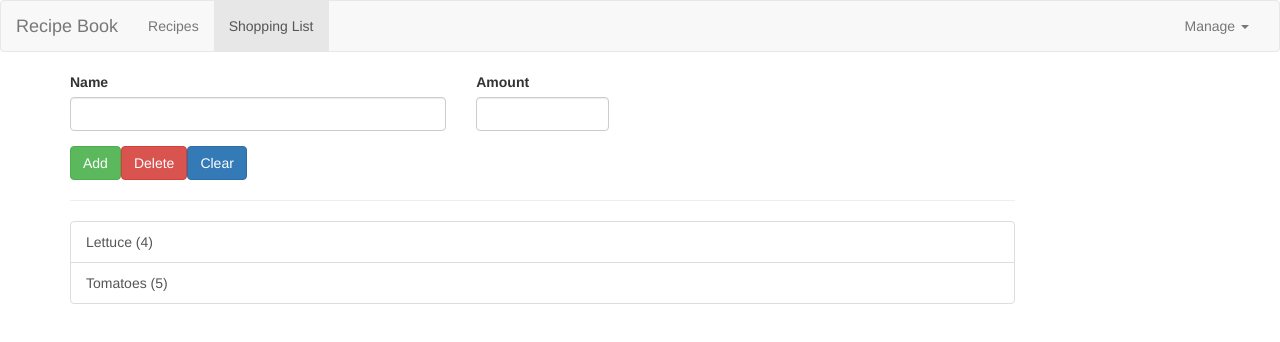
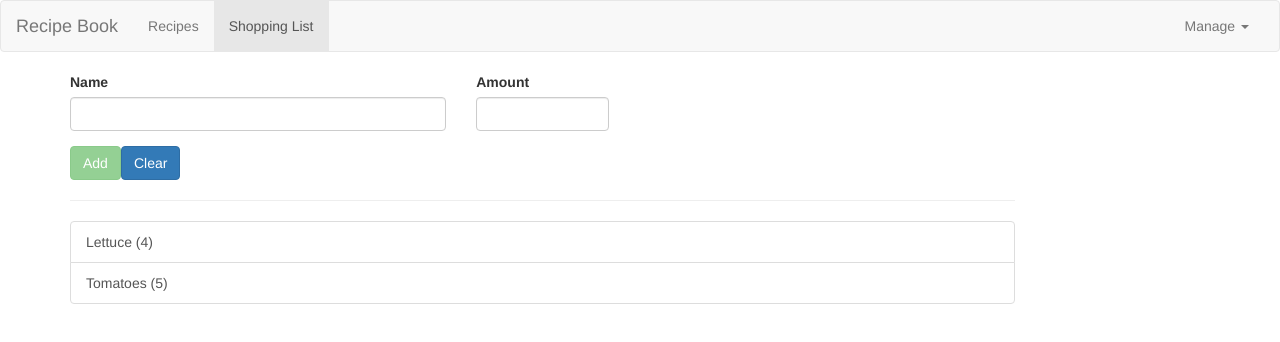
Before and after one commit to Carlos-F-Braga/Angular-Recipes-Shopping, an Angular app: page /shopping-list in a window 1280 px wide. Shown: the top 342 px of the page. Built offline with nearby package versions, Linux system fonts and the light colour scheme.

Commit message:
recipe form html programemd

```diff
--- a/src/app/shopping-list/shopping-edit/shopping-edit.component.html
+++ b/src/app/shopping-list/shopping-edit/shopping-edit.component.html
@@ -1,23 +1,23 @@
 <div class="row">
   <div class="col-xs-12">
-    <form action="">
+    <form action="" (ngSubmit)="onSubmit(f)" #f="ngForm">
       <div class="row">
         <div class="col-sm-5 form-group">
           <label for="name">
             Name
           </label>
-          <input type="text" id="name" class="form-control" #nameInput>
+          <input type="text" id="name" class="form-control" name="name" ngModel required >
         </div>
         <div class="col-sm-2">
           <label for="amount">Amount</label>
-          <input type="number" id="amount" class="form-control" #amountInput>
+          <input type="number" id="amount" class="form-control" name="amount" ngModel required pattern="^[1-9]+[0-9]*$">
         </div>
       </div>
       <div class="row">
         <div class="col-xs-12">
-          <button class="btn btn-success" type="submit" (click)="onAddItem()">Add</button>
-          <button class="btn btn-danger" type="button">Delete</button>
-          <button class="btn btn-primary" type="button">Clear</button>
+          <button class="btn btn-success margin-right" type="submit" [disabled]="!f.valid">{{editMode ? 'Update' : 'Add'}}</button>
+          <button class="btn btn-danger margin-right" type="button" (click)="onDelete()" *ngIf="editMode">Delete</button>
+          <button class="btn btn-primary" type="button" (click)="onClear()" >Clear</button>
         </div>
       </div>
     </form>
```
